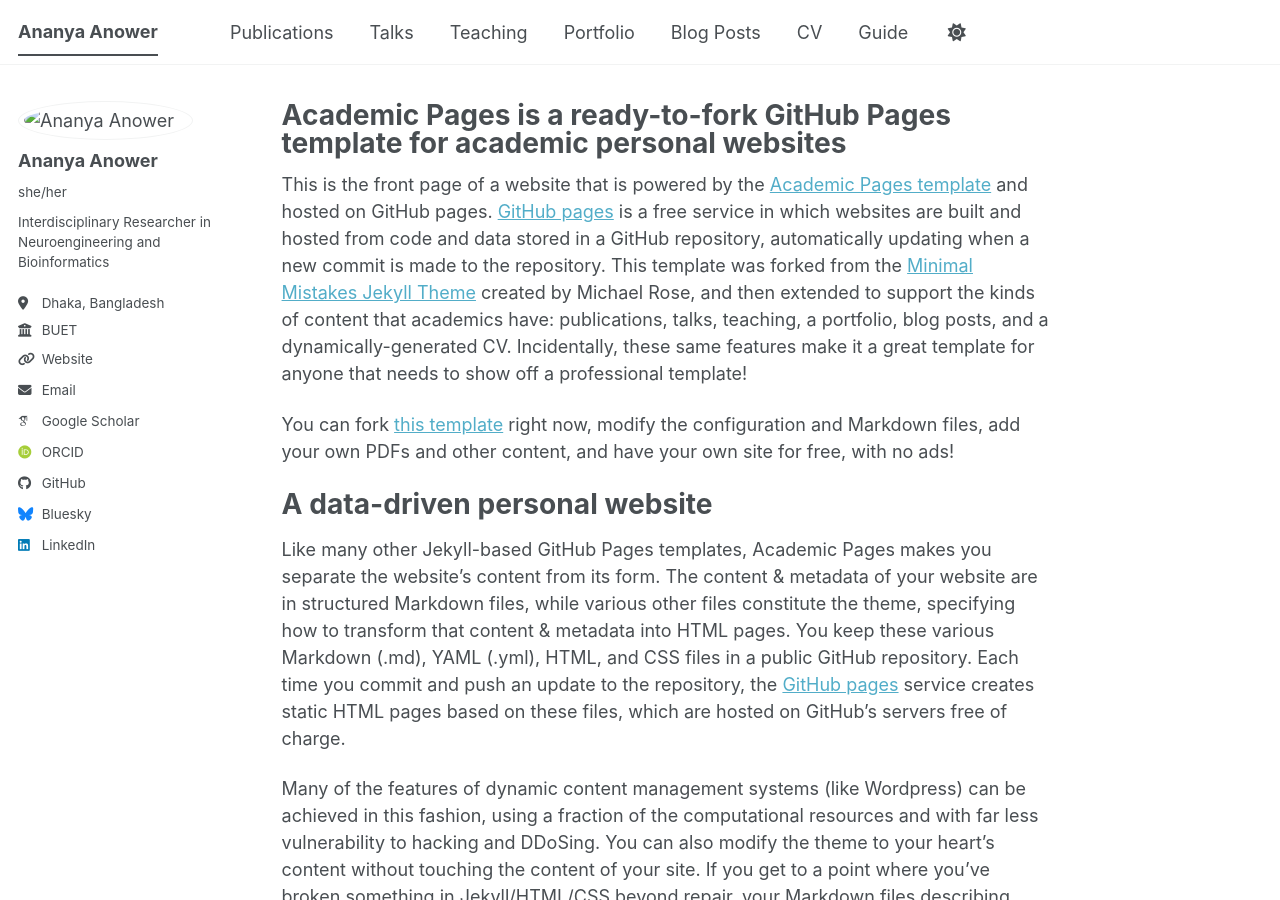
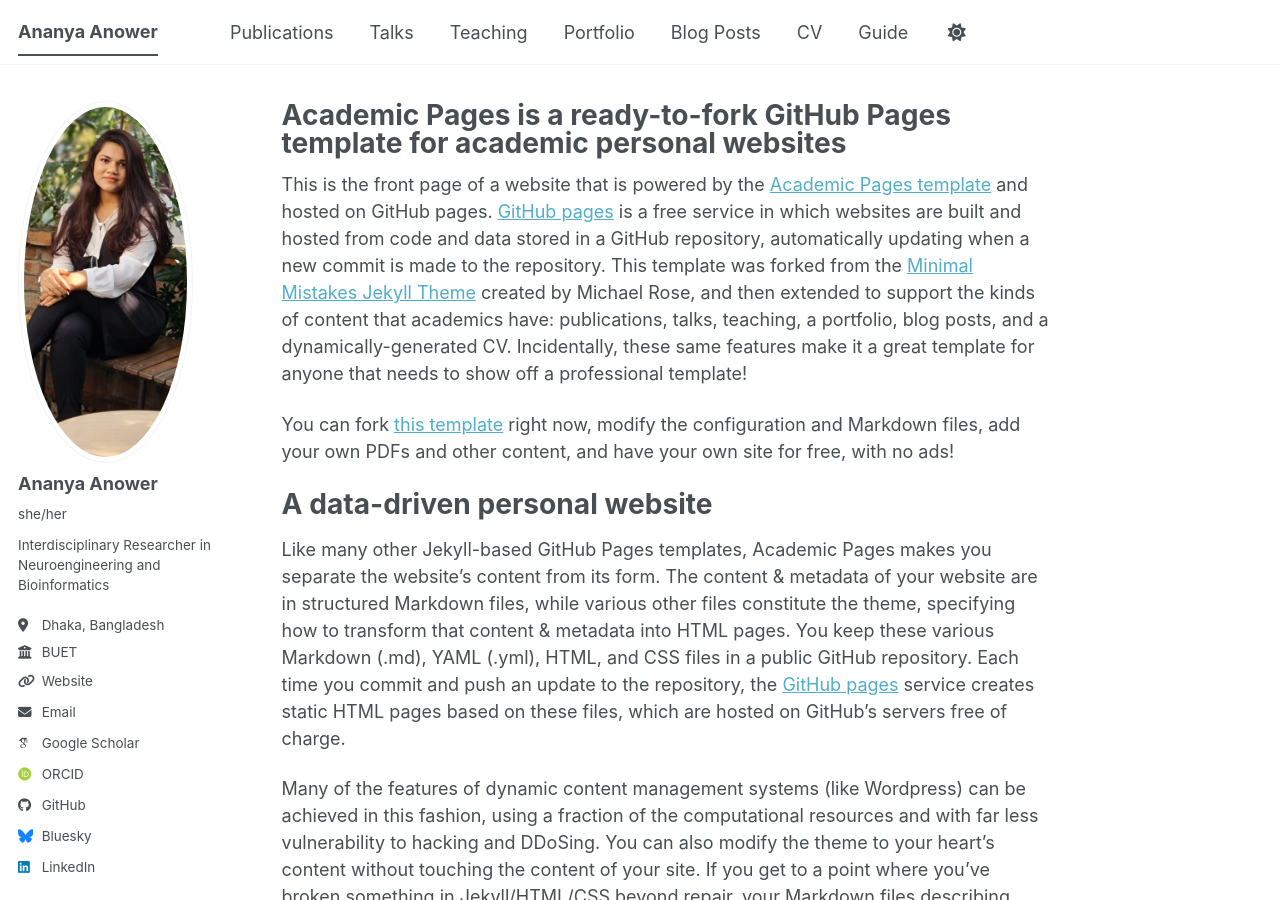
Before and after one commit to AnanyaAnower/AnanyaAnower.github.io, a Jekyll site: the page built from _pages/about.md, in a window 1280 px wide and 900 px high. Built offline with Jekyll 4.4.1, drawn with Linux system fonts in a browser that asks for light colours; some web fonts are replaced; a script bundle is joined from its source files by our own code; library files that are not in the unit come from our copies.

Commit message:
Update _config.yml

```diff
--- a/_config.yml
+++ b/_config.yml
@@ -15,7 +15,7 @@
 description              : &description "Interdisciplinary Researcher in Neuroengineering and Bioinformatics"   # Update this with a general description of your site, this is the default if not overridden by a page
 url                      : https://academicpages.github.io # The base hostname & protocol for your site e.g. "https://[your GitHub username].github.io",
                                                            # or if you already have some other page hosted on Github then use "https://[your GitHub username].github.io/[Your Repo Name]"
-baseurl                  : "" # the subpath of your site, e.g. "/blog"
+baseurl                  : ""
 repository               : "https://ananyaanower.github.io/"
 
 # Site Author - The following control what appear as part of the author content on the side bar.
@@ -23,7 +23,7 @@
 #               Additional customization can be done by editing /_includes/author-profile.html
 author:
   # Biographic information
-  avatar           : "/images/profile.png"
+  avatar           : "profile.png"
   name             : "Ananya Anower"
   pronouns         : "she/her"
   bio              : "Interdisciplinary Researcher in Neuroengineering and Bioinformatics"
```
